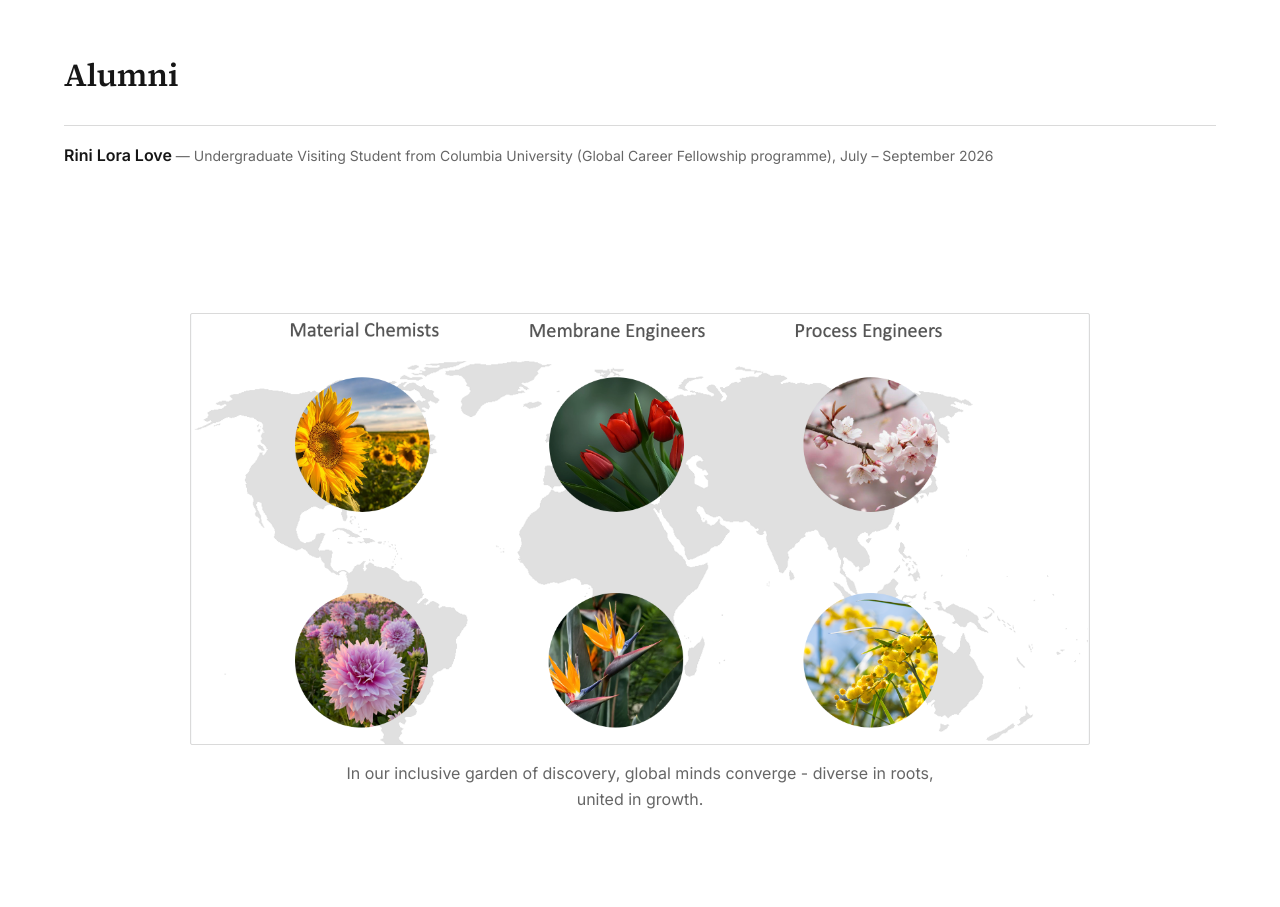
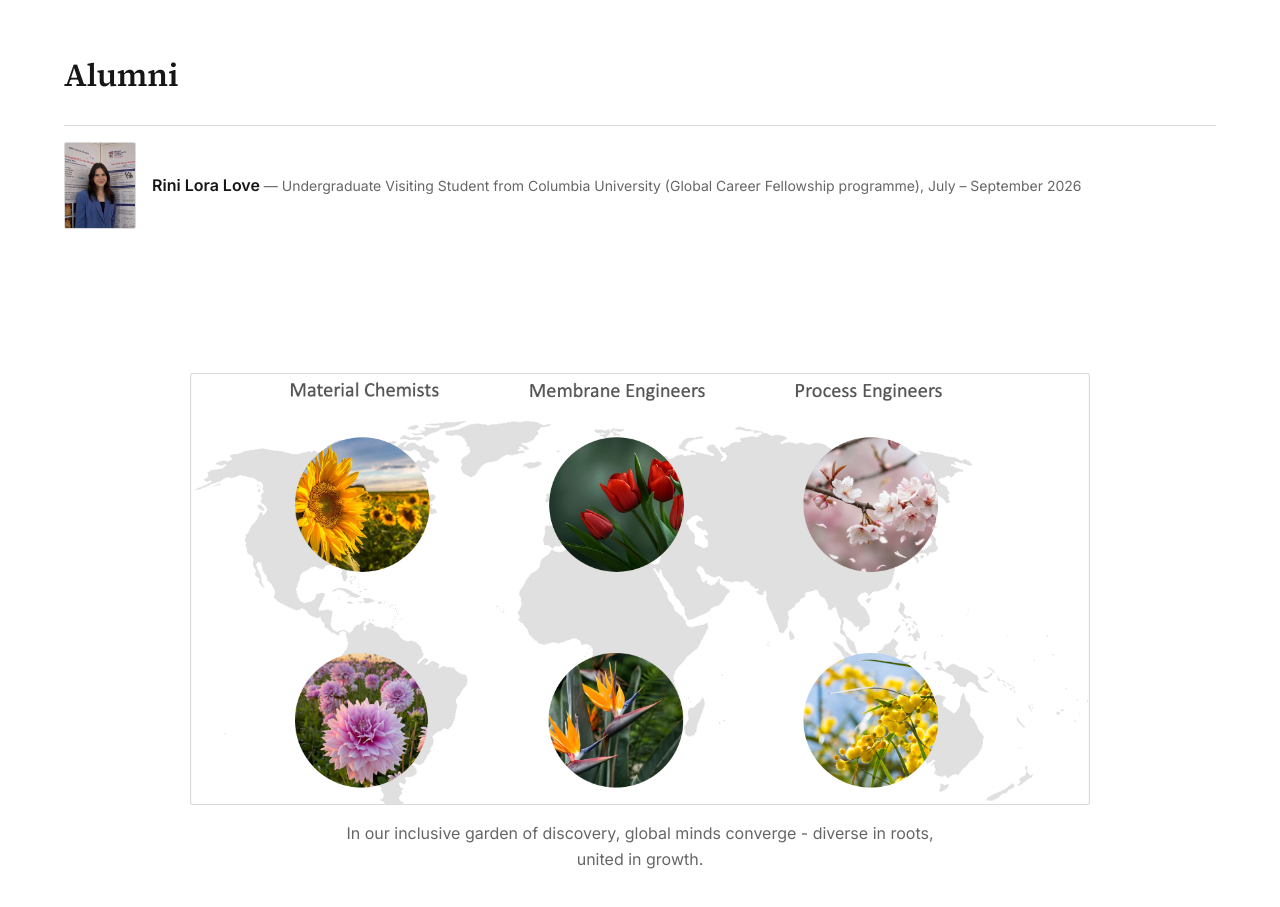
Before and after one commit to Yvetteee/ccylab, a Next.js app: page /people in a window 1280 px wide. Shown: the part 2820-3727 px from the top of the page. Built offline with nearby package versions, Linux system fonts and the light colour scheme.

Commit message:
content(people): add Lora alumni portrait and photo rendering

```diff
--- a/app/people/page.module.css
+++ b/app/people/page.module.css
@@ -41,9 +41,22 @@
 }
 
 .alumniRow {
+  display: flex;
+  align-items: center;
+  gap: var(--space-4);
   padding: var(--space-4) 0;
   border-top: var(--border-width) solid var(--color-border);
   font-size: var(--text-base);
+}
+
+/* Small alumni portrait — same 5:6 grammar as the directory, at list scale. */
+.alumniPhoto {
+  width: 72px;
+  flex-shrink: 0;
+}
+
+.alumniBody {
+  min-width: 0;
 }
 
 .alumniName {
--- a/app/people/page.tsx
+++ b/app/people/page.tsx
@@ -1,6 +1,7 @@
 import PageContainer from "@/components/ui/PageContainer";
 import PageHeader from "@/components/ui/PageHeader";
 import Section from "@/components/ui/Section";
+import ResponsiveImage from "@/components/ui/ResponsiveImage";
 import MemberRow from "@/components/content/MemberRow";
 import PeopleOriginsVisual from "@/components/content/PeopleOriginsVisual";
 import { people } from "@/content";
@@ -77,8 +78,18 @@ export default function PeoplePage() {
           <ul className={styles.alumni}>
             {alumni.map((person) => (
               <li key={person.id} className={styles.alumniRow}>
-                <span className={styles.alumniName}>{person.name}</span>
-                <span className={styles.alumniRole}> — {person.role}</span>
+                {person.photo ? (
+                  <ResponsiveImage
+                    src={person.photo}
+                    alt={`Photo of ${person.name}`}
+                    ratio="5 / 6"
+                    className={styles.alumniPhoto}
+                  />
+                ) : null}
+                <span className={styles.alumniBody}>
+                  <span className={styles.alumniName}>{person.name}</span>
+                  <span className={styles.alumniRole}> — {person.role}</span>
+                </span>
               </li>
             ))}
           </ul>
--- a/content/people.ts
+++ b/content/people.ts
@@ -153,6 +153,7 @@ export const people: Person[] = [
   {
     id: "rini-lora-love",
     name: "Rini Lora Love",
+    photo: "/images/people/rini-lora-love.jpg",
     role: "Undergraduate Visiting Student from Columbia University (Global Career Fellowship programme), July – September 2026",
     category: "alumni",
     active: false,
```
Also changed, not shown: public/images/people/rini-lora-love.jpg (added).
